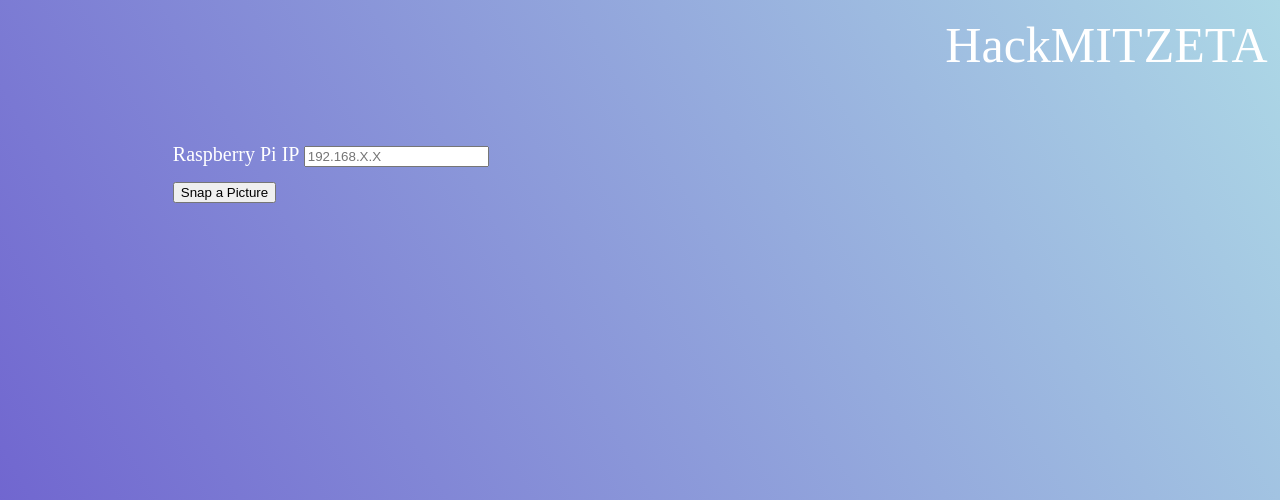
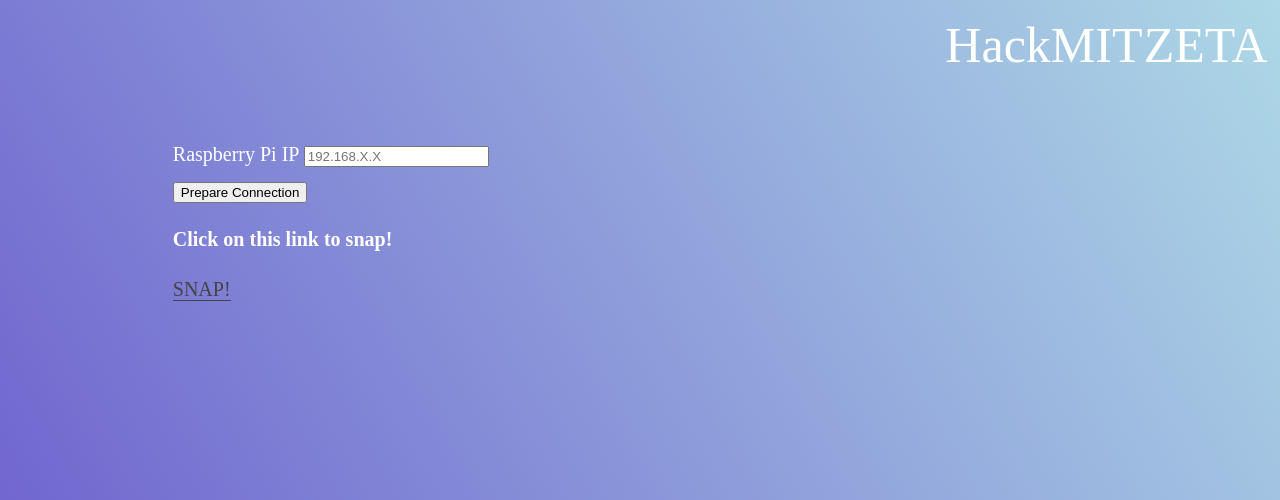
Before and after one commit to sumukshashidhar-archive/zeta-backend, a Flask app: template src/templates/snapper.html in a window 1280 px wide. Shown: the top 500 px of the page. Run offline with Flask 2, Linux system fonts and the light colour scheme; the template is opened without the code that fills it, so the values that code supplies are empty.

Commit message:
Update snapper.html

```diff
--- a/src/templates/snapper.html
+++ b/src/templates/snapper.html
@@ -47,5 +47,11 @@
     <input type="text" class="form-control" id="raspip" name="raspip" placeholder="192.168.X.X">
   </div>
 
-  <button type="submit" class="btn btn-primary">Snap a Picture</button>
+  <button type="submit" class="btn btn-primary">Prepare Connection</button>
+
+
+<h1>
+  Click on this link to snap!
+</h1>
+<a href={{data['url']}}>SNAP!</a>
 </html>
```
